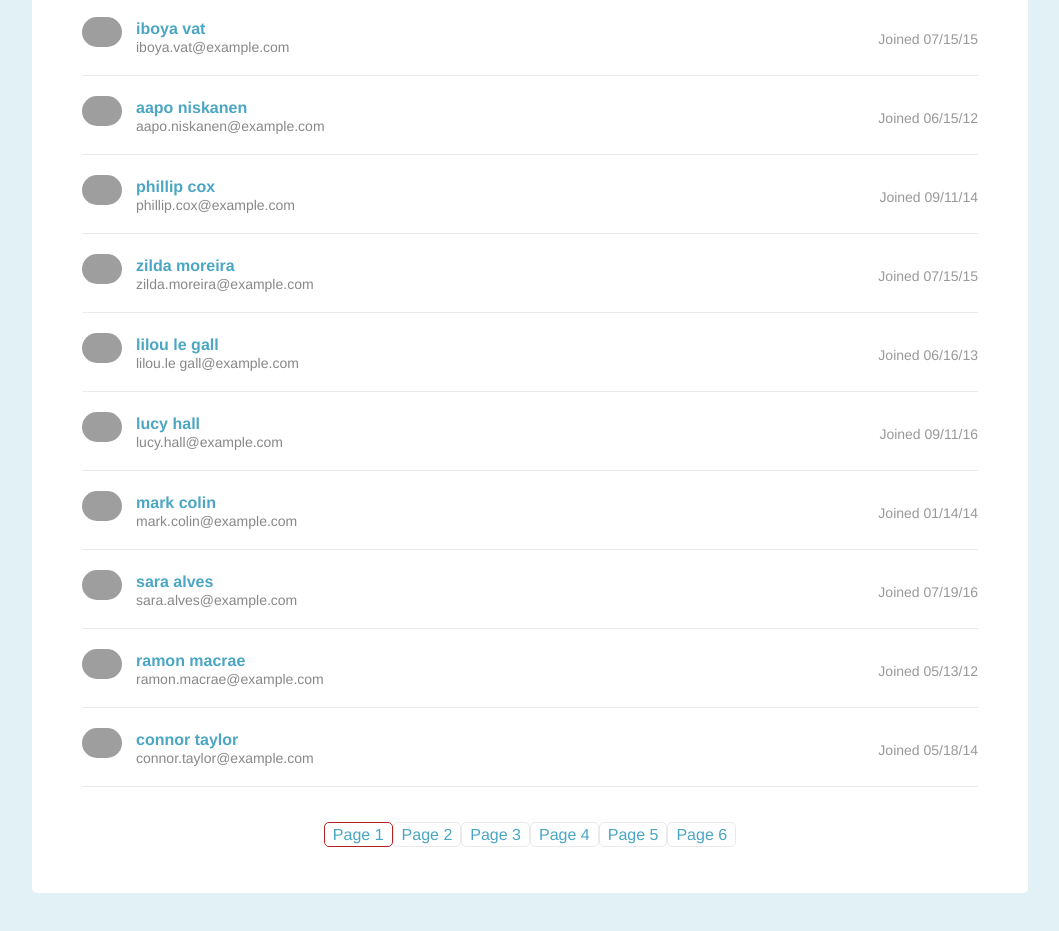
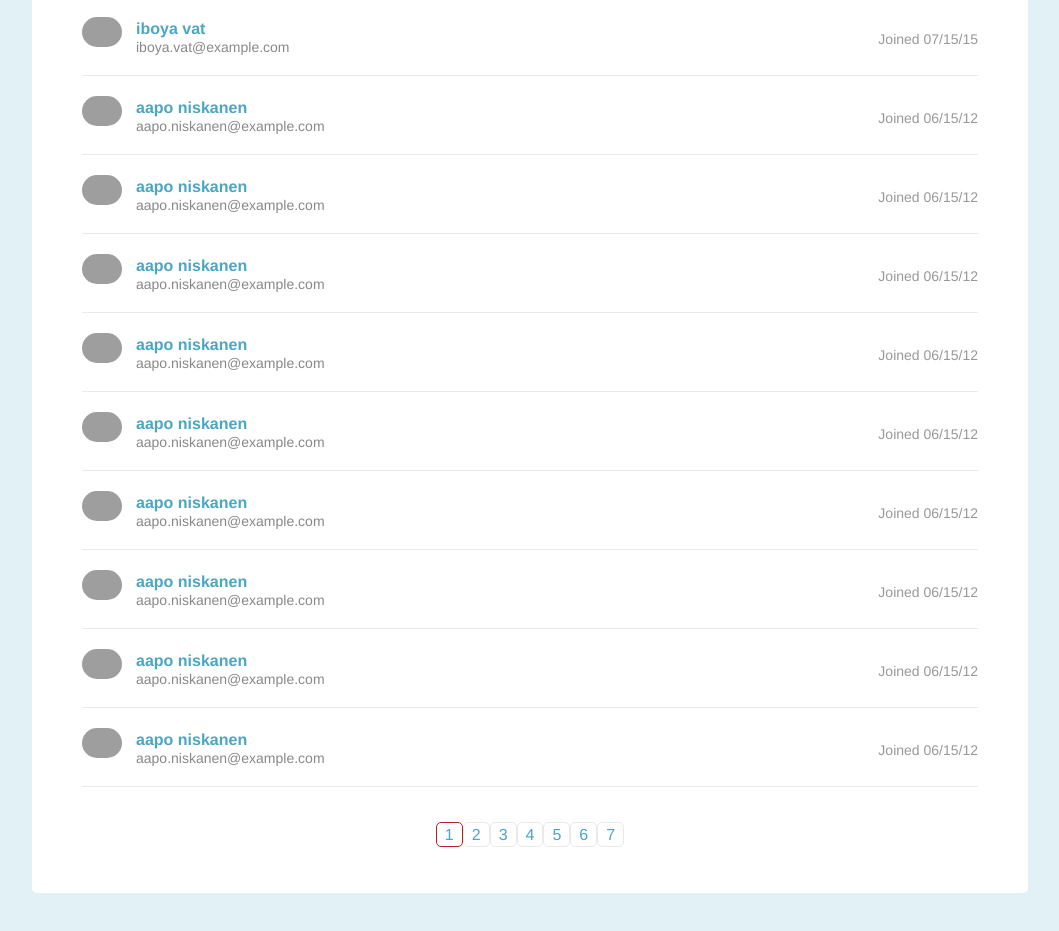
Before and after one commit to krob79/ProjectTwo, a plain HTML site: page index.html in a window 1280 px wide. Shown: the part 125-1056 px from the top of the page, without its empty margins (110-1169 px from the left). Drawn offline with Linux system fonts and the light colour scheme; grey boxes are pictures that could not be loaded.

Commit message:
Fixed Filtering and Adjusted Dynamic Page Links

```diff
--- a/index.html
+++ b/index.html
@@ -23,6 +23,116 @@
             </div>
             <div class="joined-details">
                    <span class="date">Joined 07/15/15</span>
+           </div>
+        </li>
+        <li class="student-item cf">
+            <div class="student-details">
+                <img class="avatar" src="https://randomuser.me/api/portraits/thumb/men/75.jpg">
+                <h3>aapo niskanen</h3>
+                <span class="email">aapo.niskanen@example.com</span>
+            </div>
+            <div class="joined-details">
+                   <span class="date">Joined 06/15/12</span>
+           </div>
+        </li>
+        <li class="student-item cf">
+            <div class="student-details">
+                <img class="avatar" src="https://randomuser.me/api/portraits/thumb/men/75.jpg">
+                <h3>aapo niskanen</h3>
+                <span class="email">aapo.niskanen@example.com</span>
+            </div>
+            <div class="joined-details">
+                   <span class="date">Joined 06/15/12</span>
+           </div>
+        </li>
+        <li class="student-item cf">
+            <div class="student-details">
+                <img class="avatar" src="https://randomuser.me/api/portraits/thumb/men/75.jpg">
+                <h3>aapo niskanen</h3>
+                <span class="email">aapo.niskanen@example.com</span>
+            </div>
+            <div class="joined-details">
+                   <span class="date">Joined 06/15/12</span>
+           </div>
+        </li>
+        <li class="student-item cf">
+            <div class="student-details">
+                <img class="avatar" src="https://randomuser.me/api/portraits/thumb/men/75.jpg">
+                <h3>aapo niskanen</h3>
+                <span class="email">aapo.niskanen@example.com</span>
+            </div>
+            <div class="joined-details">
+                   <span class="date">Joined 06/15/12</span>
+           </div>
+        </li>
+        <li class="student-item cf">
+            <div class="student-details">
+                <img class="avatar" src="https://randomuser.me/api/portraits/thumb/men/75.jpg">
+                <h3>aapo niskanen</h3>
+                <span class="email">aapo.niskanen@example.com</span>
+            </div>
+            <div class="joined-details">
+                   <span class="date">Joined 06/15/12</span>
+           </div>
+        </li>
+        <li class="student-item cf">
+            <div class="student-details">
+                <img class="avatar" src="https://randomuser.me/api/portraits/thumb/men/75.jpg">
+                <h3>aapo niskanen</h3>
+                <span class="email">aapo.niskanen@example.com</span>
+            </div>
+            <div class="joined-details">
+                   <span class="date">Joined 06/15/12</span>
+           </div>
+        </li>
+        <li class="student-item cf">
+            <div class="student-details">
+                <img class="avatar" src="https://randomuser.me/api/portraits/thumb/men/75.jpg">
+                <h3>aapo niskanen</h3>
+                <span class="email">aapo.niskanen@example.com</span>
+            </div>
+            <div class="joined-details">
+                   <span class="date">Joined 06/15/12</span>
+           </div>
+        </li>
+        <li class="student-item cf">
+            <div class="student-details">
+                <img class="avatar" src="https://randomuser.me/api/portraits/thumb/men/75.jpg">
+                <h3>aapo niskanen</h3>
+                <span class="email">aapo.niskanen@example.com</span>
+            </div>
+            <div class="joined-details">
+                   <span class="date">Joined 06/15/12</span>
+           </div>
+        </li>
+        <li class="student-item cf">
+            <div class="student-details">
+                <img class="avatar" src="https://randomuser.me/api/portraits/thumb/men/75.jpg">
+                <h3>aapo niskanen</h3>
+                <span class="email">aapo.niskanen@example.com</span>
+            </div>
+            <div class="joined-details">
+                   <span class="date">Joined 06/15/12</span>
+           </div>
+        </li>
+        <li class="student-item cf">
+            <div class="student-details">
+                <img class="avatar" src="https://randomuser.me/api/portraits/thumb/men/75.jpg">
+                <h3>aapo niskanen</h3>
+                <span class="email">aapo.niskanen@example.com</span>
+            </div>
+            <div class="joined-details">
+                   <span class="date">Joined 06/15/12</span>
+           </div>
+        </li>
+        <li class="student-item cf">
+            <div class="student-details">
+                <img class="avatar" src="https://randomuser.me/api/portraits/thumb/men/75.jpg">
+                <h3>aapo niskanen</h3>
+                <span class="email">aapo.niskanen@example.com</span>
+            </div>
+            <div class="joined-details">
+                   <span class="date">Joined 06/15/12</span>
            </div>
         </li>
         <li class="student-item cf">
--- a/js/script.js
+++ b/js/script.js
@@ -3,33 +3,36 @@ Treehouse Techdegree:
 FSJS project 2 - List Filter and Pagination
 ******************************************/
 
-// Study guide for this project - https://drive.google.com/file/d/1OD1diUsTMdpfMDv677TfL1xO2CEkykSz/view?usp=sharing
+//limits results to display per page
+const maxStudentsPerPage = 10;
+//array that stores student objects
+const allStudents = [];
+//stores the indexes of the first element on each page - used to know when to stop displaying results
+let pageIndexes = [];
+let pagesNeeded = 0;
+let currentPage = 0;
 
+//grab the page element and its student-list child
+const pageElement = document.getElementsByClassName('page')[0];
+//establish global var for pageLinks
+let pageLinksElement = '';
 
-/***
-   Add your global variables that store the DOM elements you will
-   need to reference and/or manipulate.
+const studentListElement = document.getElementsByClassName('student-list')[0];
+//create new resultsMsg DIV element and insert it before the student-list element
+const resultsMsgElement = document.createElement("DIV");
+resultsMsgElement.innerHTML = "<strong>NO RESULTS FOUND</strong>";
+resultsMsgElement.style.color = 'red';
+pageElement.insertBefore(resultsMsgElement, studentListElement);
 
-   But be mindful of which variables should be global and which
-   should be locally scoped to one of the two main functions you're
-   going to create. A good general rule of thumb is if the variable
-   will only be used inside of a function, then it can be locally
-   scoped to that function.
-***/
-
-const maxStudentsPerPage = 10;
-const allStudents = [];
 const students_liElements = document.getElementsByClassName('student-item cf');
 const studentNames = document.getElementsByTagName('h3');//studentNames[0].textContent
 const studentAvatars = document.getElementsByClassName('avatar'); //studentAvatars[0].src
 const studentEmails = document.getElementsByClassName('email');//studentEmails[0].textContent
 const studentJoinDates = document.getElementsByClassName('date');//studentJoinDates[0].textContent
-let pageIndexes = [];
-let pagesNeeded = 0;
 
 const header = document.getElementsByClassName('page-header cf')[0];
 const searchBar = document.createElement('input');
-searchBar.addEventListener("onkeydown", filterList);
+searchBar.onkeyup = filterList;
 searchBar.className = "student-search";
 const searchButton = document.createElement('button');
 searchButton.textContent = "Search";
@@ -54,41 +57,35 @@ for(let i = 0; i < students_liElements.length; i++){
     allStudents.push(student);
 }
 
-//console.log("---students: " + allStudents[0].name);
-//console.log("---students: " + allStudents[0].avatar);
-//console.log("---students: " + allStudents[0].email);
-//console.log("---students: " + allStudents[0].joinDate);
-
 function organizePages(studentList, maxPerPage){
     let length = studentList.length;
     pagesNeeded = Math.ceil(length / maxPerPage);
-    appendPageLinks(maxPerPage);
+    appendPageLinks(studentList, maxPerPage);
 }
-organizePages(allStudents, maxStudentsPerPage);
 
-/***
-   Create the `showPage` function to hide all of the items in the
-   list except for the ten you want to show.
-
-   Pro Tips:
-     - Keep in mind that with a list of 54 students, the last page
-       will only display four.
-     - Remember that the first student has an index of 0.
-     - Remember that a function `parameter` goes in the parens when
-       you initially define the function, and it acts as a variable
-       or a placeholder to represent the actual function `argument`
-       that will be passed into the parens later when you call or
-       "invoke" the function
-***/
 function showPage(students, page){
+    //calls organizePages
+    organizePages(students, maxStudentsPerPage);
+    //the count for students visible should be set to 0 by default, but keep the 'none found' message hidden
+    let studentsVisible = 0;
+    resultsMsgElement.style.display = 'none';
+    currentPage = page;
     //show only students from the array passed in
     for(let i = 0; i < students.length; i++){
+        /*
+        if the current student's index is greater than or equal to the index referenced in the pageIndexes array OR
+        the current student's index is less than the pageIndex + maxStudentsPerPage (which would be the first index of
+        the next page), show the student. Otherwise, hide the student.
+        */
         if(students.indexOf(students[i]) >= pageIndexes[page] && students.indexOf(students[i]) < (pageIndexes[page]+maxStudentsPerPage)){
             students[i].show();
+            //count how many students are visible
+            studentsVisible++;
         }else{
             students[i].hide();
         }
     }
+    if(studentsVisible > 0){
         //highlight the button that corresponds with the page you're on
         let linkList = document.querySelector('.pagination');
         let links = linkList.querySelectorAll('li > a');
@@ -96,45 +93,65 @@ function showPage(students, page){
             if(i == page){
                 links[i].style.border = "1px solid firebrick";
             }else{
-            links[i].style.border = "1px solid #eaeaea";
+                links[i].style.border = "";
             }
         }
-    console.log("---LINKS: " + links.length);
+    }else{
+        resultsMsgElement.style.display = 'block';
+    }
 }
 
 function filterList(){
-    console.log("FILTERING for " + searchBar.value + " length: " + searchBar.value.length);
+    //get text from searchbar
+    let query = searchBar.value;
+    //start with clear array
+    let filteredStudentList = [];
+    if(query != ''){
+        let studentsVisible = 0;
         let students = allStudents;
-    let query = searchBar.value;
+        //compare searchbar text with each student's name
         for(let i = 0; i < students.length; i++){
+            //if student's name starts with the same letters from the searchbar, show it, else hide it.
             if(students[i].name.startsWith(searchBar.value)){
-            students[i].show();
+                //students[i].show();
+                filteredStudentList.push(students[i]);
+                //count how many students are visible
+                studentsVisible++;
             }else{
                 students[i].hide();
+                console.log("Skipping");
             }
+        }
+        showPage(filteredStudentList, 0);
+    }else{
+        //run showPage with default students list
+        showPage(allStudents, currentPage);
     }
 }
 
-/***
-   Create the `appendPageLinks function` to generate, append, and add
-   functionality to the pagination buttons.
-***/
-function appendPageLinks(maxPerPage){
-    //add page links after the page div's <ul> element
-    //create the unordered list for the links
-    let pageLinks = document.createElement('ul');
-    pageLinks.className = 'pagination';
+function appendPageLinks(studentList, maxPerPage){
+
+    var linkCheck = document.getElementsByClassName('pagination');
+    if(linkCheck.length > 0){
+        console.log("---has previous links - removing " + linkCheck);
+        pageElement.removeChild(pageLinksElement);
+    }else{
+        console.log("---does NOT have previous links");
+    }
+
+    pageLinksElement = document.createElement('ul');
+    pageLinksElement.className = 'pagination';
     let pageIndex = 0;
     for(let i=0; i < pagesNeeded; i++){
         //add current index to the pageIndexes array, then increment by max
         pageIndexes.push(pageIndex);
         pageIndex += maxPerPage;
         let pageLink = document.createElement('li');
-        pageLink.innerHTML = `<a>Page ${i+1}</a>`;
-        pageLink.addEventListener("click", (e) =>{console.log("click " + i); showPage(allStudents, i);});
-        pageLinks.appendChild(pageLink);
+        pageLink.innerHTML = `<a>${i+1}</a>`;
+        pageLink.addEventListener("click", (e) =>{showPage(studentList, i);});
+        pageLinksElement.appendChild(pageLink);
     }
-    document.getElementsByClassName('student-list')[0].appendChild(pageLinks);
+    pageElement.appendChild(pageLinksElement);
 }
 
 showPage(allStudents, 0)
```
Lines whose indentation alone changed are shown as unchanged.
